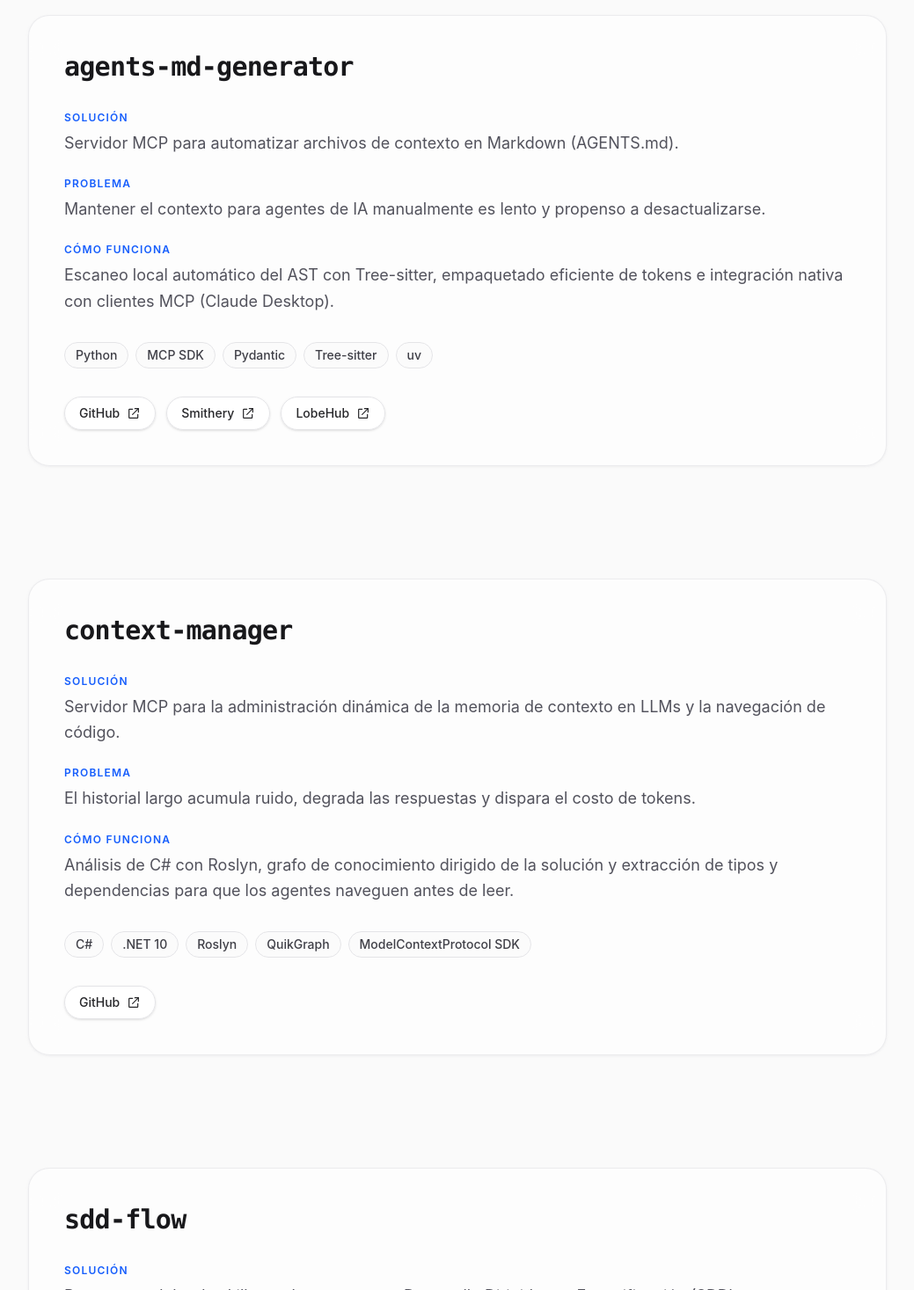
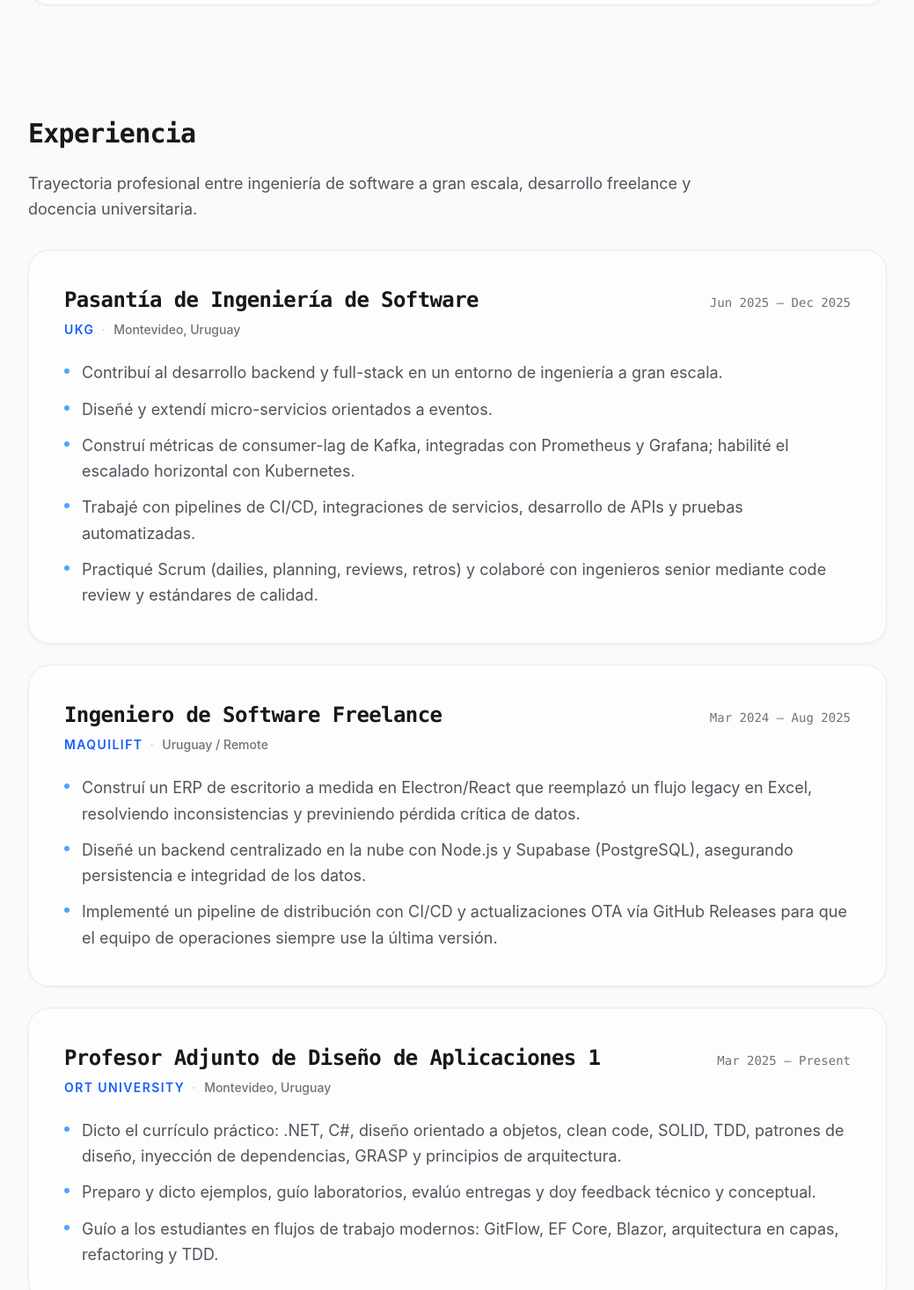
Before and after one commit to nushey/portfolio, a React (Vite) app: page / in a window 1280 px wide. Shown: the part 1263-2730 px from the top of the page at 88% size, without its empty margins (120-1159 px from the left). Built offline with nearby package versions, Linux system fonts and the light colour scheme.

Commit message:
feat(portfolio-site): enrich bio from resume and add experience section

```diff
--- a/src/App.jsx
+++ b/src/App.jsx
@@ -1,6 +1,7 @@
 import Navbar from './components/Navbar.jsx'
 import Hero from './components/Hero.jsx'
 import Bio from './components/Bio.jsx'
+import Experience from './components/Experience.jsx'
 import ProjectSection from './components/ProjectSection.jsx'
 import Contact from './components/Contact.jsx'
 import { projects } from './data/projects.js'
@@ -24,6 +25,7 @@ export default function App() {
       <main className="pt-16">
         <Hero />
         <Bio />
+        <Experience />
         {projects.map((project) => (
           <ProjectSection key={project.id} project={project} />
         ))}
--- /dev/null
+++ b/src/components/Experience.jsx
@@ -0,0 +1,75 @@
+import { useLanguage } from '../i18n/LanguageContext.jsx'
+import { experience } from '../data/experience.js'
+
+// Experience section (`#experiencia`). A single data-driven, presentational
+// component: it maps over the `experience` data array (never duplicating cards)
+// and renders each role as a soft glass card matching Bio/ProjectSection. All
+// visible copy resolves through the i18n `t` accessor; structural data (company,
+// location, dates) comes from the data array, role title and bullets from i18n.
+export default function Experience() {
+  const { t } = useLanguage()
+
+  return (
+    <section
+      id="experiencia"
+      aria-labelledby="experience-heading"
+      className="mx-auto w-full max-w-5xl px-6 py-12 sm:py-16"
+    >
+      <h2
+        id="experience-heading"
+        className="font-mono text-2xl font-semibold tracking-tight text-zinc-900 sm:text-3xl"
+      >
+        {t('nav.experiencia')}
+      </h2>
+
+      <p className="mt-6 max-w-3xl text-base leading-relaxed text-zinc-600 sm:text-lg">
+        {t('experience.intro')}
+      </p>
+
+      <ol className="mt-8 space-y-6">
+        {experience.map(({ id, translationKey, company, location, dateRange }) => {
+          const copyBase = `experience.${translationKey}`
+          const bullets = t(`${copyBase}.bullets`)
+
+          return (
+            <li key={id}>
+              <article className="rounded-3xl border border-zinc-200/70 bg-white/60 p-8 shadow-sm shadow-zinc-200/40 backdrop-blur-xl sm:p-10">
+                <div className="flex flex-col gap-1 sm:flex-row sm:items-baseline sm:justify-between sm:gap-4">
+                  <h3 className="font-mono text-xl font-semibold tracking-tight text-zinc-900 sm:text-2xl">
+                    {t(`${copyBase}.role`)}
+                  </h3>
+                  <p className="font-mono text-sm tabular-nums text-zinc-500">{dateRange}</p>
+                </div>
+
+                <p className="mt-2 text-sm font-semibold uppercase tracking-widest text-blue-600">
+                  {company}
+                  <span className="mx-2 text-zinc-300" aria-hidden="true">
+                    ·
+                  </span>
+                  <span className="font-medium normal-case tracking-normal text-zinc-500">
+                    {location}
+                  </span>
+                </p>
+
+                <ul className="mt-6 space-y-3">
+                  {bullets.map((bullet) => (
+                    <li
+                      key={bullet}
+                      className="relative pl-5 text-base leading-relaxed text-zinc-600 sm:text-lg"
+                    >
+                      <span
+                        className="absolute left-0 top-2.5 h-1.5 w-1.5 rounded-full bg-blue-400"
+                        aria-hidden="true"
+                      />
+                      {bullet}
+                    </li>
+                  ))}
+                </ul>
+              </article>
+            </li>
+          )
+        })}
+      </ol>
+    </section>
+  )
+}
--- a/src/components/Navbar.jsx
+++ b/src/components/Navbar.jsx
@@ -7,6 +7,7 @@ import { useLanguage } from '../i18n/LanguageContext.jsx'
 const NAV_LINKS = [
   { href: '#inicio', labelKey: 'nav.inicio' },
   { href: '#bio', labelKey: 'nav.bio' },
+  { href: '#experiencia', labelKey: 'nav.experiencia' },
   { href: '#agents-md-generator', labelKey: 'nav.agentsMdGenerator' },
   { href: '#context-manager', labelKey: 'nav.contextManager' },
   { href: '#sdd-flow', labelKey: 'nav.sddFlow' },
--- /dev/null
+++ b/src/data/experience.js
@@ -0,0 +1,29 @@
+// Single source of truth for the professional experience entries (most recent first).
+// Holds ONLY language-agnostic structural data: the `id`, the `company` and
+// `location` labels, the `dateRange`, the optional external `companyUrl`, and the
+// i18n key under `translations.experience.*` for the role title and bullet list.
+// Visible role copy is resolved by `Experience` through the translations dictionary.
+
+export const experience = [
+  {
+    id: 'ukg',
+    translationKey: 'ukg',
+    company: 'UKG',
+    location: 'Montevideo, Uruguay',
+    dateRange: 'Jun 2025 – Dec 2025',
+  },
+  {
+    id: 'maquilift',
+    translationKey: 'maquilift',
+    company: 'Maquilift',
+    location: 'Uruguay / Remote',
+    dateRange: 'Mar 2024 – Aug 2025',
+  },
+  {
+    id: 'ort',
+    translationKey: 'ort',
+    company: 'ORT University',
+    location: 'Montevideo, Uruguay',
+    dateRange: 'Mar 2025 – Present',
+  },
+]
--- a/src/i18n/translations.js
+++ b/src/i18n/translations.js
@@ -7,6 +7,7 @@ export const translations = {
     nav: {
       inicio: 'Inicio',
       bio: 'Bio',
+      experiencia: 'Experiencia',
       agentsMdGenerator: 'agents-md-generator',
       contextManager: 'context-manager',
       sddFlow: 'sdd-flow',
@@ -28,9 +29,39 @@ export const translations = {
     },
     bio: {
       profile:
-        'Perfil enfocado en rendimiento, optimización de flujos de trabajo y arquitectura. Mi rol docente en Diseño de Aplicaciones es una garantía de buenas prácticas, rigurosidad y calidad de código.',
+        'Estudiante de Ingeniería en Sistemas en la Universidad ORT (Montevideo), con un promedio de 91 y Beca de Excelencia Académica. Desarrollador full-stack con C#/.NET y EF Core, arquitecturas orientadas a eventos con Kafka y frameworks modernos de JavaScript. Trabajo en equipos Scrum aplicando SOLID/GRASP y patrones de diseño, con foco reciente en fundamentos de Machine Learning e IA Generativa. Mi rol docente en Diseño de Aplicaciones es una garantía de buenas prácticas, rigurosidad y calidad de código.',
       stackLabel: 'Stack',
-      stack: ['C++', 'C#', 'TypeScript', 'JavaScript', '.NET', 'Node.js', 'MCP', 'Zsh'],
+      stack: ['C#', '.NET', 'EF Core', 'React', 'Node.js', 'Kafka', 'Docker', 'PostgreSQL', 'MCP'],
+    },
+    experience: {
+      intro:
+        'Trayectoria profesional entre ingeniería de software a gran escala, desarrollo freelance y docencia universitaria.',
+      ukg: {
+        role: 'Pasantía de Ingeniería de Software',
+        bullets: [
+          'Contribuí al desarrollo backend y full-stack en un entorno de ingeniería a gran escala.',
+          'Diseñé y extendí micro-servicios orientados a eventos.',
+          'Construí métricas de consumer-lag de Kafka, integradas con Prometheus y Grafana; habilité el escalado horizontal con Kubernetes.',
+          'Trabajé con pipelines de CI/CD, integraciones de servicios, desarrollo de APIs y pruebas automatizadas.',
+          'Practiqué Scrum (dailies, planning, reviews, retros) y colaboré con ingenieros senior mediante code review y estándares de calidad.',
+        ],
+      },
+      maquilift: {
+        role: 'Ingeniero de Software Freelance',
+        bullets: [
+          'Construí un ERP de escritorio a medida en Electron/React que reemplazó un flujo legacy en Excel, resolviendo inconsistencias y previniendo pérdida crítica de datos.',
+          'Diseñé un backend centralizado en la nube con Node.js y Supabase (PostgreSQL), asegurando persistencia e integridad de los datos.',
+          'Implementé un pipeline de distribución con CI/CD y actualizaciones OTA vía GitHub Releases para que el equipo de operaciones siempre use la última versión.',
+        ],
+      },
+      ort: {
+        role: 'Profesor Adjunto de Diseño de Aplicaciones 1',
+        bullets: [
+          'Dicto el currículo práctico: .NET, C#, diseño orientado a objetos, clean code, SOLID, TDD, patrones de diseño, inyección de dependencias, GRASP y principios de arquitectura.',
+          'Preparo y dicto ejemplos, guío laboratorios, evalúo entregas y doy feedback técnico y conceptual.',
+          'Guío a los estudiantes en flujos de trabajo modernos: GitFlow, EF Core, Blazor, arquitectura en capas, refactoring y TDD.',
+        ],
+      },
     },
     project: {
       solutionLabel: 'Solución',
@@ -70,6 +101,7 @@ export const translations = {
     nav: {
       inicio: 'Home',
       bio: 'Bio',
+      experiencia: 'Experience',
       agentsMdGenerator: 'agents-md-generator',
       contextManager: 'context-manager',
       sddFlow: 'sdd-flow',
@@ -91,9 +123,39 @@ export const translations = {
     },
     bio: {
       profile:
-        'A profile focused on performance, workflow optimization and architecture. My teaching role in Software Design (Diseño de Aplicaciones) is a guarantee of best practices, rigor and code quality.',
+        'A Systems Engineering student at ORT University (Montevideo) with a 91 GPA and an Academic Excellence Scholarship. A full-stack developer working with C#/.NET and EF Core, event-driven architectures with Kafka and modern JavaScript frameworks. I work in Scrum teams applying SOLID/GRASP and design patterns, with a recent focus on Machine Learning and Generative AI fundamentals. My teaching role in Software Design (Diseño de Aplicaciones) is a guarantee of best practices, rigor and code quality.',
       stackLabel: 'Stack',
-      stack: ['C++', 'C#', 'TypeScript', 'JavaScript', '.NET', 'Node.js', 'MCP', 'Zsh'],
+      stack: ['C#', '.NET', 'EF Core', 'React', 'Node.js', 'Kafka', 'Docker', 'PostgreSQL', 'MCP'],
+    },
+    experience: {
+      intro:
+        'A professional journey spanning large-scale software engineering, freelance development and university teaching.',
+      ukg: {
+        role: 'Software Engineering Internship',
+        bullets: [
+          'Contributed to backend and full-stack development in a large-scale engineering environment.',
+          'Designed and extended event-driven micro-services.',
+          'Built Kafka consumer-lag metrics, integrated with Prometheus and Grafana; enabled horizontal scaling with Kubernetes.',
+          'Worked with CI/CD pipelines, service integrations, API development and automated testing.',
+          'Practiced Scrum (stand-ups, planning, reviews, retros) and collaborated with senior engineers through code review and quality standards.',
+        ],
+      },
+      maquilift: {
+        role: 'Freelance Software Engineer',
+        bullets: [
+          'Built a custom Electron/React desktop ERP that replaced a legacy Excel workflow, resolving data inconsistencies and preventing critical data loss.',
+          'Architected a centralized cloud backend with Node.js and Supabase (PostgreSQL), ensuring data persistence and integrity.',
+          'Engineered a distribution pipeline with CI/CD and OTA updates via GitHub Releases so the operations team always runs the latest version.',
+        ],
+      },
+      ort: {
+        role: 'Adjunct Professor of Applications Design 1',
+        bullets: [
+          'I teach the practical curriculum: .NET, C#, object-oriented design, clean code, SOLID, TDD, design patterns, dependency injection, GRASP and architecture principles.',
+          'I prepare and deliver examples, guide labs, evaluate assignments and provide technical and conceptual feedback.',
+          'I lead students through modern workflows: GitFlow, EF Core, Blazor, layered architecture, refactoring and TDD.',
+        ],
+      },
     },
     project: {
       solutionLabel: 'Solution',
```
